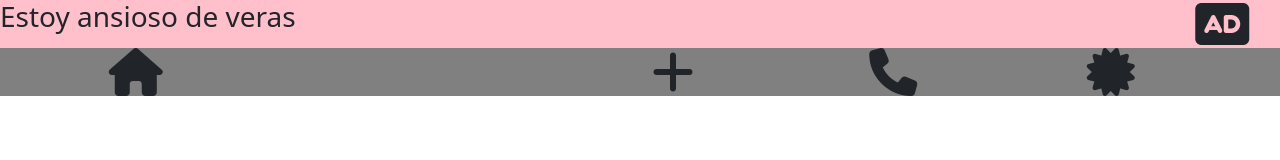
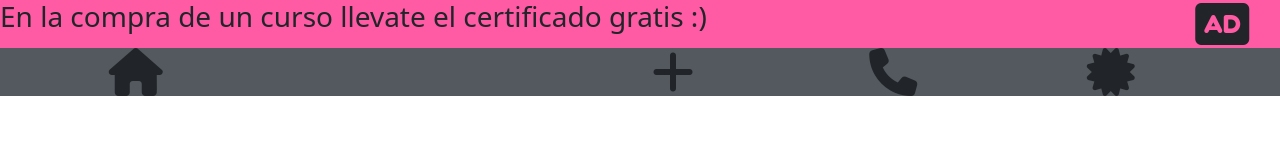
Before and after one commit to JaroldJulian/UCamp-stuff, a plain HTML site: page Proyecto_1/index.html in a window 1280 px wide. Drawn offline with nearby package versions, Linux system fonts and the light colour scheme.

Commit message:
Update index.html

```diff
--- a/Proyecto_1/index.html
+++ b/Proyecto_1/index.html
@@ -12,14 +12,14 @@
 
     <body>
         <header>
-            <div class="row" style="background-color: pink;">
+            <div class="row" style="background-color: #ff5aa4;">
                 <div class="col-md-11">
-                    <h3>Estoy ansioso de veras</h3>
+                    <h3>En la compra de un curso llevate el certificado gratis :)</h3>
                 </div>
                 <div class="col-md-1"><i class="fa-solid fa-audio-description fa-3x"></i></div>
             </div>
         </header>
-        <div class="row" style="background-color: gray;">
+        <div class="row" style="background-color: #54595F;">
             <div class="col-sm-1"></div>
             <div class="col-md-5"><i class="fa-solid fa-house fa-3x"></i></div>
             <div class="col-md-2"><i class="fa-solid fa-plus fa-3x"></i></div>
```
